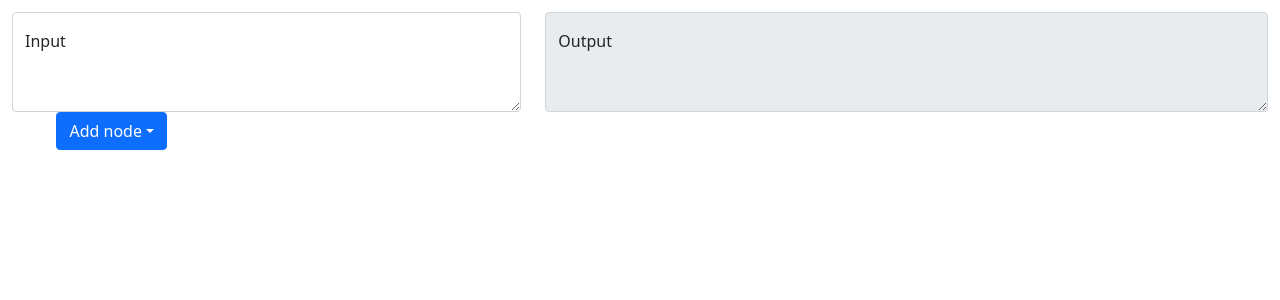
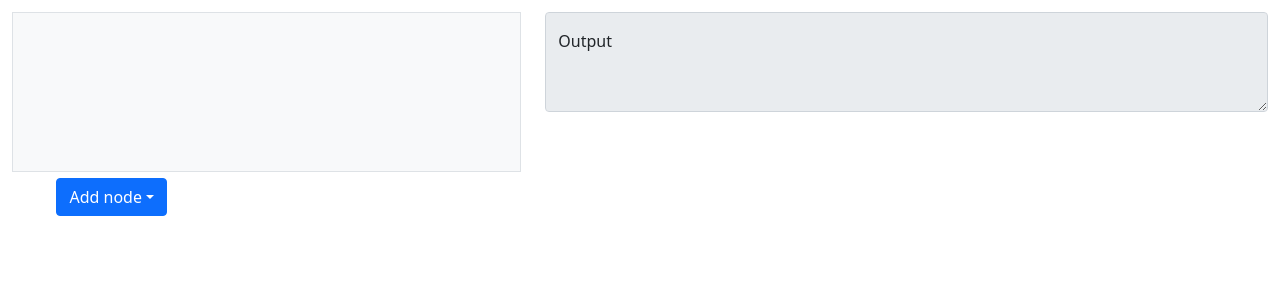
Before and after one commit to ltpquang/nagini, a React (Create React App) app: page / in a window 1280 px wide. Shown: the top 300 px of the page. Built offline with nearby package versions, Linux system fonts and the light colour scheme.

Commit message:
Refine input textarea size

```diff
--- a/package.json
+++ b/package.json
@@ -20,11 +20,12 @@
     "gh-pages": "^3.2.3",
     "jsonpath": "^1.1.1",
     "react": "^17.0.2",
-    "react-bootstrap": "^2.0.1",
+    "react-bootstrap": "^2.0.2",
     "react-bootstrap-icons": "^1.6.1",
     "react-dom": "^17.0.2",
     "react-json-view-lite": "^0.9.2",
     "react-scripts": "^4.0.3",
+    "react-textarea-autosize": "^8.3.3",
     "react-toggle": "^4.1.2",
     "web-vitals": "^1.0.1"
   },
--- a/src/index.css
+++ b/src/index.css
@@ -7,7 +7,6 @@ body {
     sans-serif;
   -webkit-font-smoothing: antialiased;
   -moz-osx-font-smoothing: grayscale;
-  background: crimson;
 }
 
 code {
@@ -28,3 +27,9 @@ code {
 .scrolling-element-inside {
   direction: ltr;
 }
+
+.input-textarea {
+  width: 100%;
+  min-height: 20vh;
+  resize: none;
+}
--- a/src/pkg/ui/Main.tsx
+++ b/src/pkg/ui/Main.tsx
@@ -4,6 +4,7 @@ import TransformEngine from "../base/TransformEngine";
 import TransformEngineComponent from "./TransformEngineComponent";
 import {defaultStyles, JsonView} from 'react-json-view-lite';
 import 'react-json-view-lite/dist/index.css';
+import TextareaAutosize from 'react-textarea-autosize'
 
 export const Main = () => {
   const [input, setInput] = useState<string>("");
@@ -21,7 +22,7 @@ export const Main = () => {
       console.log("valid json")
       return <JsonView
           data={obj}
-          shouldInitiallyExpand={(level) => true}
+          shouldInitiallyExpand={(_) => true}
           style={defaultStyles}
       />
     } catch (e) {
@@ -44,16 +45,10 @@ export const Main = () => {
         <Row>
           <Col md={{span: 5}} className="main-layout-column scrolling-area">
             <div className="scrolling-element-inside">
-              <FloatingLabel controlId="inputTextArea" label="Input">
-                <Form.Control
-                    as="textarea"
-                    placeholder="Paste"
-                    style={{height: '100px'}}
-                    onChange={(event) => {
-                      setInput(event.currentTarget.value)
-                    }}
-                />
-              </FloatingLabel>
+              <TextareaAutosize
+                  className="input-textarea text-monospace bg-light border"
+                  onChange={(event) => setInput(event.currentTarget.value)}
+              />
               <Row>
                 <Col md={{span: 10, offset: 1}}>
                   <TransformEngineComponent onChange={setEngine}/>
```
Also changed, not shown: 1 other file (tests, documents, lock files or other folders).
